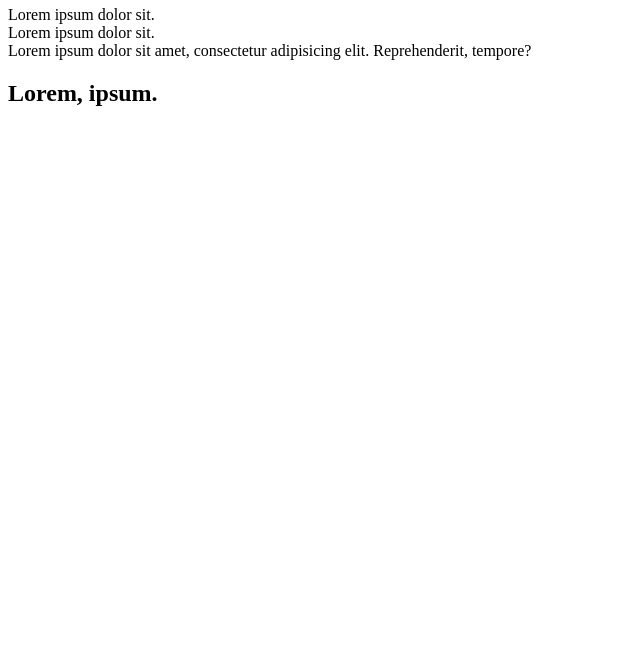
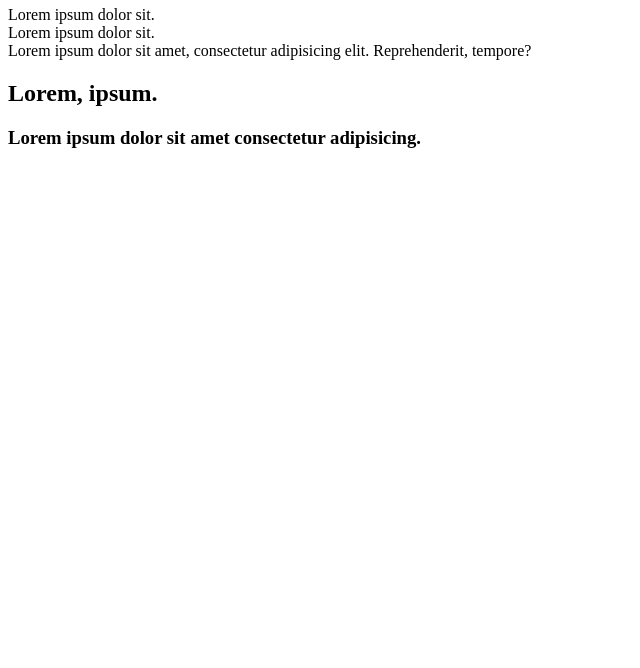
Before and after one commit to banecfgg/primecfg, a plain HTML site: page index.html in a window 1280 px wide. Shown: the part 132-800 px from the top of the page, without its empty margins (0-640 px from the left). Drawn offline with Linux system fonts and the light colour scheme.

Commit message:
first commmit

```diff
--- a/index.html
+++ b/index.html
@@ -12,5 +12,6 @@
     <section>Lorem ipsum dolor sit.</section>
     <footer>Lorem ipsum dolor sit amet, consectetur adipisicing elit. Reprehenderit, tempore?</footer>
     <h2>Lorem, ipsum.</h2>
+    <h3>Lorem ipsum dolor sit amet consectetur adipisicing.</h3>
 </body>
 </html>
```
